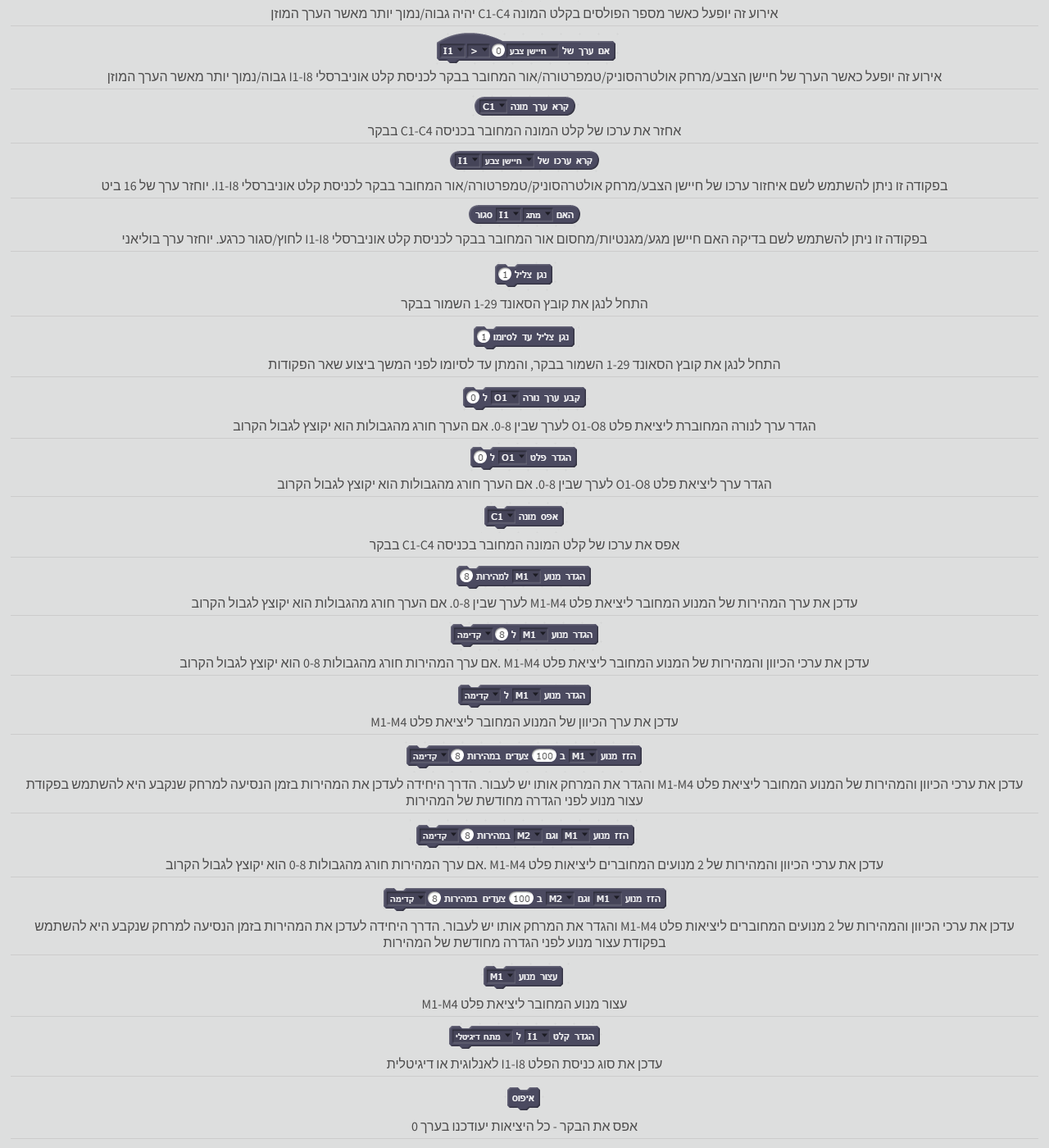
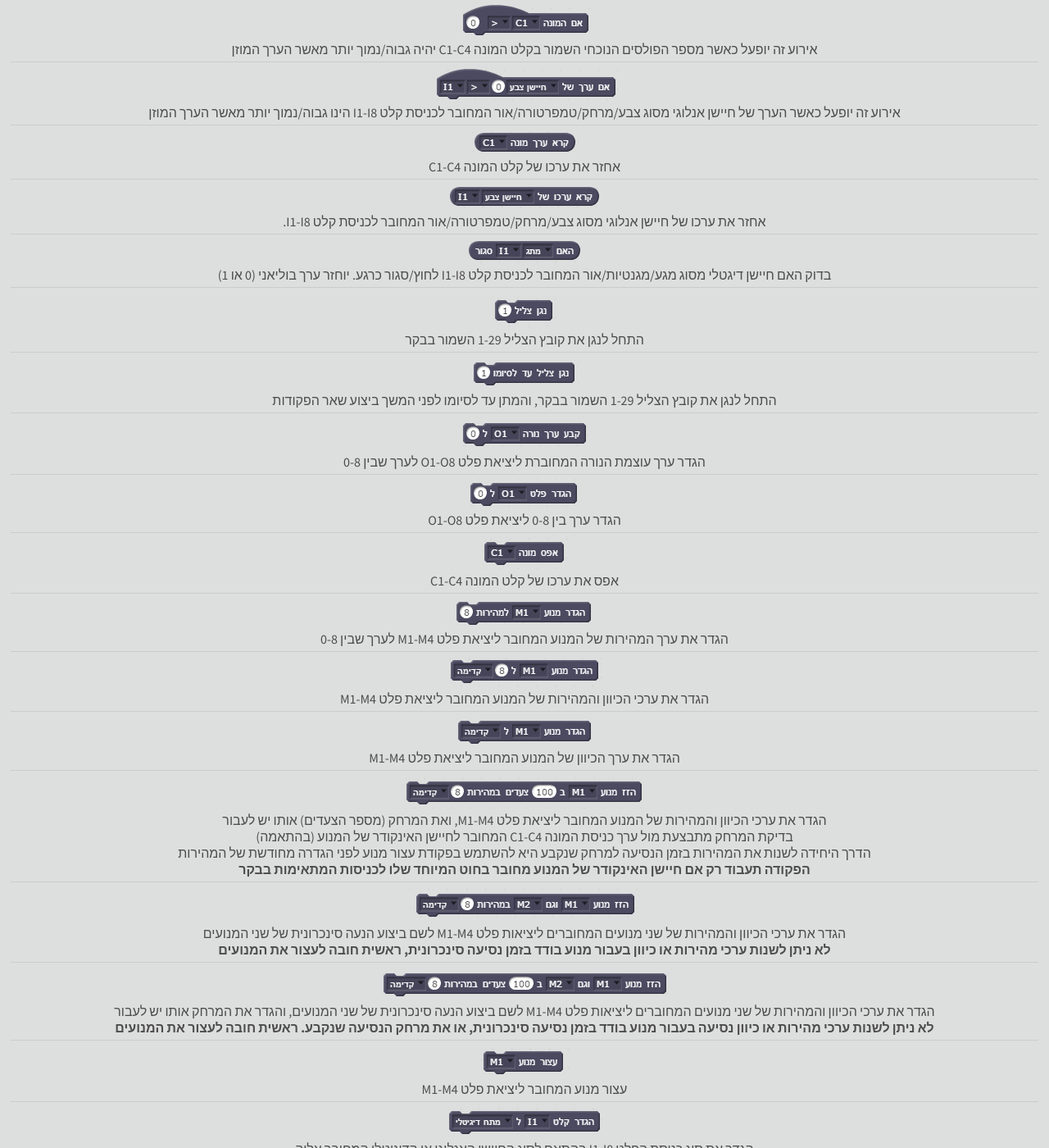
Before and after one commit to adihadas/ftscratch, a Jekyll site: the page index.html, which Jekyll copies as it is, in a window 1280 px wide and 1400 px high, scrolled down 1251 px. Shown: the whole window at 82% size. Built offline with Jekyll 4.4.1, drawn with Linux system fonts in a browser that asks for light colours; some of the changed text lies outside the part shown.

Commit message:
content update

```diff
--- a/index.html
+++ b/index.html
@@ -21,7 +21,6 @@
 	<div id="menu" class="container">
 		<ul>
 			<li><a href="#" title=""><img src="images/logo.jpg"></a></li>
-			<li><a href="#controller" title="">על הבקר</a></li>
 			<li><a href="#setup" title="">הוראות התקנה</a></li>
 			<li><a href="#commands" title="">פקודות הרובוט</a></li>
 			<li><a href="https://adihadas.github.io/ftscratch/workstation.html#main" title="">הקמת עמדת עבודה</a></li>
@@ -34,7 +33,7 @@
 	 <div id="page" class="container">
 	 	<div id="content">
 			 <div class="title">
-			 			<h2 id="controller">ברוכים הבאים מתכנתי Scratchx!</h2>
+			 			<h2>ברוכים הבאים מתכנתי Scratchx!</h2>
 									<span class="byline" >תכנתו את בקר TXT של פישרטקניק בעברית באמצעות ההרחבה</span>
 			</div>
 			<p align="justify"><b>FTScratchTXT</b> הינה הרחבה מאפשרת שימוש בבקר <a href="http://www.fischertechnik.de/en/desktopdefault.aspx/tabid-21/39_read-309/usetemplate-2_column_pano/" target="_blank">ROBOTICS TXT Controller</a> של פישרטקניק במחשבי PC ובלפטופים באמצעות סביבת הפיתוח <a href="http://scratchx.org/" target="_blank">ScratchX</a> הקלה ללימוד, המאפשרת לתכניות המפותחות בה לשלוט במנועים, במנורות ובמגוון חיישנים באמצעות הבקר. <br></p>
@@ -51,7 +50,7 @@
 		<a href="http://scratchx.org/?url=https://adihadas.github.io/ftscratch/src/ext_heb.js#scratch" class="image image-centered img"><img src="images/scratchx-logo.png"  alt="" /></a>
 			<div class="title">
 			<br></br>
-				<h2>4) <a href="http://scratchx.org/?url=https://adihadas.github.io/ftscratch/src/ext_heb.js#scratch"> גלשו אל ההרחבה והתחילו לתכנת!</a></h2>
+				<h2>4) <a href="http://scratchx.org/?url=https://adihadas.github.io/ftscratch/src/ext_heb.js#scratch" target="_blank"> גלשו אל ההרחבה והתחילו לתכנת!</a></h2>
 				<span class="byline"><b><a href="http://scratchx.org/?url=https://adihadas.github.io/ftscratch/src/ext_heb.js#scratch" target="_blank">לגרסה העברית</a></b></span>
 				<span class="byline"><b><a href="http://scratchx.org/?url=https://adihadas.github.io/ftscratch/src/ext_ar.js#scratch" target="_blank">לגרסה הערבית</a></b></span>
 				<span class="byline"><b><a href="http://scratchx.org/?url=https://adihadas.github.io/ftscratch/src/ext.js#scratch" target="_blank">לגרסה האנגלית</a></b></span>
@@ -60,9 +59,9 @@
 		<div class="column2">
 			<a href="bin/FTScratchTXT.exe" class="image image-centered img"><img src="images/ftscratch.png"  alt="" /></a>
 				<div class="title">
-				<h2>3) הורידו את <span style="color: rgb(0, 113, 188);" "font-family: Verdana; text-align: center;"><span style="color: rgb(237, 28, 36);">FT</span>ScratchTXT</span></h2>
-				<span class="byline"><b><a href="bin/FTScratchTXT.exe">הורידו את תוכנת FTSCRATCHTXT המקשרת בין ההרחבה אל הרובוט</a></b></span>
-				<span class="byline">הפעילו את התוכנה! יש להריץ את התוכנה כאשר רוצים להתחבר לרובוט</font></span>
+				<h2>3) הפעילו את <span style="color: rgb(0, 113, 188);" "font-family: Verdana; text-align: center;"><a href="bin/FTScratchTXT.exe"><span style="color: rgb(237, 28, 36);">FT</span>ScratchTXT</span></a></h2>
+				<span class="byline"><b><a href="bin/FTScratchTXT.exe">שמרו לשולחן העבודה את תוכנת FTSCRATCHTXT המקשרת בין ההרחבה אל הרובוט</a></b></span>
+				<span class="byline">הפעילו את התוכנה - <b><b>יש להריץ את התוכנה בכל פעם שרוצים לחבר את הרובוט לסקראץ'</b></b></font></span>
 				</div>
 		</div>
 		<div class="column3">
@@ -76,6 +75,7 @@
 			 <a href="https://adihadas.github.io/ftscratch/workstation.html" class="image image-centered img"><img src="images/robopro packshot.jpg"  alt="" /></a>
 				<div class="title">
 				<h2>1) <a href="https://adihadas.github.io/ftscratch/workstation.html">הקימו סביבת עבודה על גבי המחשב</a></h2>
+				<span class="byline" style="color:rgb(237, 28, 36)"><b>שלב זה הינו חד-פעמי!</b></span>
 				</div>
 		</div>
 	</div>
@@ -87,136 +87,131 @@
 		</div>
 		<div  class="blockDesc">
 <div class="image"><img src="images/onOpenClose.png"></div>
-<div class="text"> אירוע זה יופעל כאשר חיישן מגע/מגנטי/אור
-המחובר בבקר לכניסת קלט אוניברסלי I1-I8 נלחץ/משוחרר או נסגר/נפתח<br>
+<div class="text"> אירוע זה יופעל כאשר חיישן דיגיטלי מסוג מגע/מגנטי/אור
+המחובר בבקר לכניסת קלט I1-I8 נלחץ/משוחרר או נסגר/נפתח<br>
 </div>
 </div>
 <div class="blockDesc">
 <div class="image"><img src="images/onCounter.png"></div>
-<div class="text"> אירוע זה יופעל כאשר מספר הפולסים בקלט
+<div class="text"> אירוע זה יופעל כאשר מספר הפולסים הנוכחי השמור בקלט
 המונה C1-C4 יהיה גבוה/נמוך יותר מאשר הערך המוזן<br>
 </div>
 </div>
 <div class="blockDesc">
 <div class="image"><img src="images/onInput.png"></div>
-<div class="text"> אירוע זה יופעל כאשר הערך של חיישן
-הצבע/מרחק אולטרהסוניק/טמפרטורה/אור המחובר בבקר לכניסת קלט אוניברסלי
-I1-I8 גבוה/נמוך יותר מאשר הערך המוזן<br>
+<div class="text"> אירוע זה יופעל כאשר הערך של חיישן אנלוגי מסוג
+צבע/מרחק/טמפרטורה/אור המחובר לכניסת קלט
+I1-I8 הינו גבוה/נמוך יותר מאשר הערך המוזן<br>
 </div>
 </div>
 <div class="blockDesc">
 <div class="image"><img src="images/getCounter.png"></div>
-<div class="text"> אחזר את ערכו של קלט המונה המחובר בכניסה
-C1-C4 בבקר<br>
+<div class="text"> אחזר את ערכו של קלט המונה
+C1-C4<br>
 </div>
 </div>
 <div class="blockDesc">
 <div class="image"><img src="images/getSensor.png"></div>
-<div class="text"> בפקודה זו ניתן להשתמש לשם איחזור ערכו
-של חיישן הצבע/מרחק אולטרהסוניק/טמפרטורה/אור המחובר בבקר לכניסת קלט
-אוניברסלי I1-I8. יוחזר ערך של 16 ביט<br>
+<div class="text"> אחזר את ערכו
+של חיישן אנלוגי מסוג צבע/מרחק/טמפרטורה/אור המחובר לכניסת קלט I1-I8.<br>
 </div>
 </div>
 <div class="blockDesc">
 <div class="image"><img src="images/isClosed.png"></div>
-<div class="text"> בפקודה זו ניתן להשתמש לשם בדיקה האם
-חיישן מגע/מגנטיות/מחסום אור המחובר בבקר לכניסת קלט אוניברסלי I1-I8
-לחוץ/סגור כרגע. יוחזר ערך בוליאני<br>
+<div class="text"> בדוק האם
+חיישן דיגטלי מסוג מגע/מגנטיות/אור המחובר לכניסת קלט I1-I8
+לחוץ/סגור כרגע. יוחזר ערך בוליאני (0 או 1)<br>
 </div>
 </div>
 <div class="blockDesc">
 <div class="image"><img src="images/doPlaySound.png"></div>
-<div class="text"> התחל לנגן את קובץ הסאונד 1-29 השמור בבקר<br>
+<div class="text"> התחל לנגן את קובץ הצליל 1-29 השמור בבקר<br>
 </div>
 </div>
 <div class="blockDesc">
 <div class="image"><img src="images/doPlaySoundWait.png"></div>
-<div class="text"> התחל לנגן את קובץ הסאונד 1-29 השמור
+<div class="text"> התחל לנגן את קובץ הצליל 1-29 השמור
 בבקר, והמתן עד לסיומו לפני המשך ביצוע שאר הפקודות<br>
 </div>
 </div>
 <div class="blockDesc">
 <div class="image"><img src="images/doSetLamp.png"></div>
-<div class="text"> הגדר ערך לנורה המחוברת ליציאת פלט O1-O8
-לערך שבין 0-8. אם הערך חורג מהגבולות הוא יקוצץ לגבול הקרוב<br>
+<div class="text"> הגדר ערך עוצמת הנורה המחוברת ליציאת פלט O1-O8
+לערך שבין 0-8<br>
 </div>
 </div>
 <div class="blockDesc">
 <div class="image"><img src="images/doSetOutput.png"></div>
-<div class="text"> הגדר ערך ליציאת פלט O1-O8 לערך שבין
-0-8. אם הערך חורג מהגבולות הוא יקוצץ לגבול הקרוב<br>
+<div class="text"> הגדר ערך בין 0-8 ליציאת פלט O1-O8<br>
 </div>
 </div>
 <div class="blockDesc">
 <div class="image"><img src="images/doResetCounter.png"></div>
-<div class="text"> אפס את ערכו של קלט המונה המחובר בכניסה
-C1-C4 בבקר<br>
+<div class="text"> אפס את ערכו של קלט המונה C1-C4<br>
 </div>
 </div>
 <div class="blockDesc">
 <div class="image"><img src="images/doSetMotorSpeed.png"></div>
-<div class="text"> עדכן את ערך המהירות של המנוע המחובר
-ליציאת פלט M1-M4 לערך שבין 0-8. אם הערך חורג מהגבולות הוא יקוצץ לגבול
-הקרוב<br>
+<div class="text"> הגדר את ערך המהירות של המנוע המחובר
+ליציאת פלט M1-M4 לערך שבין 0-8<br>
 </div>
 </div>
 <div class="blockDesc">
 <div class="image"><img src="images/doSetMotorSpeedDir.png"></div>
-<div class="text"> עדכן את ערכי הכיוון והמהירות של המנוע
-המחובר ליציאת פלט M1-M4 .אם ערך המהירות חורג מהגבולות 0-8 הוא יקוצץ
-לגבול הקרוב<br>
+<div class="text">הגדר את ערכי הכיוון והמהירות של המנוע
+המחובר ליציאת פלט M1-M4<br>
 </div>
 </div>
 <div class="blockDesc">
 <div class="image"><img src="images/doSetMotorDir.png"></div>
-<div class="text"> עדכן את ערך הכיוון של המנוע המחובר
+<div class="text">הגדר את ערך הכיוון של המנוע המחובר
 ליציאת פלט M1-M4<br>
 </div>
 </div>
 <div class="blockDesc">
 <div class="image"><img src="images/doSetMotorSpeedDirDist.png"></div>
-<div class="text"> עדכן את ערכי הכיוון והמהירות של המנוע
-המחובר ליציאת פלט M1-M4 והגדר את המרחק אותו יש לעבור. הדרך היחידה לעדכן
+<div class="text">הגדר את ערכי הכיוון והמהירות של המנוע
+המחובר ליציאת פלט M1-M4, ואת המרחק (מספר הצעדים) אותו יש לעבור<br>בדיקת המרחק מתבצעת מול ערך כניסת המונה C1-C4 המחובר לחיישן האינקודר של המנוע (בהתאמה)<br>הדרך היחידה לשנות
 את המהירות בזמן הנסיעה למרחק שנקבע היא להשתמש בפקודת עצור מנוע לפני
-הגדרה מחודשת של המהירות<br>
+הגדרה מחודשת של המהירות<br><b>הפקודה תעבוד רק אם חיישן האינקודר של המנוע מחובר בחוט המיוחד שלו לכניסות המתאימות בבקר</b><br>
 </div>
 </div>
 <div class="blockDesc">
 <div class="image"><img src="images/doSetMotorSpeedDirSync.png"></div>
-<div class="text"> עדכן את ערכי הכיוון והמהירות של 2
-מנועים המחוברים ליציאות פלט M1-M4 .אם ערך המהירות חורג מהגבולות 0-8 הוא
-יקוצץ לגבול הקרוב<br>
+<div class="text">הגדר את ערכי הכיוון והמהירות של שני
+מנועים המחוברים ליציאות פלט M1-M4 לשם ביצוע הנעה סינכרונית של שני המנועים<br><b>לא ניתן לשנות ערכי מהירות או כיוון בעבור מנוע בודד בזמן נסיעה סינכרונית,  ראשית חובה לעצור את המנועים</b><br>
 </div>
 </div>
 <div class="blockDesc">
 <div class="image"><img src="images/doSetMotorSpeedDirDistSync.png"></div>
-<div class="text"> עדכן את ערכי הכיוון והמהירות של 2
-מנועים המחוברים ליציאות פלט M1-M4 והגדר את המרחק אותו יש לעבור. הדרך
-היחידה לעדכן את המהירות בזמן הנסיעה למרחק שנקבע היא להשתמש בפקודת עצור
-מנוע לפני הגדרה מחודשת של המהירות<br>
+<div class="text">הגדר את ערכי הכיוון והמהירות של שני
+מנועים המחוברים ליציאות פלט M1-M4 לשם ביצוע הנעה סינכרונית של שני המנועים, והגדר את המרחק אותו יש לעבור<br><b>לא ניתן לשנות ערכי מהירות או כיוון נסיעה בעבור מנוע בודד בזמן נסיעה סינכרונית, או את מרחק הנסיעה שנקבע. ראשית חובה לעצור את המנועים</b>
 </div>
 </div>
 <div class="blockDesc">
 <div class="image"><img src="images/doStopMotor.png"></div>
-<div class="text"> עצור מנוע המחובר ליציאת פלט M1-M4<br>
+<div class="text"> עצור מנוע המחובר ליציאת פלט M1-M4
 </div>
 </div>
 <div class="blockDesc">
 	<div class="image"><img src="images/doConfigureInput.png"></div>
-<div class="text"> עדכן את סוג כניסת הפלט I1-I8 לאנלוגית
-או דיגיטלית<br>
+	<div class="text">הגדר את סוג כניסת הפלט I1-I8 בהתאם לסוג החיישן האנלוגי
+או הדיגיטלי המחובר אליה<br>
+<b>מתח דיגיטל</b>י - חיישן מזהה מסלול (IR)<br>
+<b>התנגדות דיגיטלית</b> - חיישן מגע (מתג), חיישן אור (מחסום אור), חיישן מגנטיות<br>
+<b>מתח אנלוגי</b> - חיישן צבע<br>
+<b>התנגדות אנלוגית</b> - חיישן טמפרטורה, חיישן אור<br>
+<b>אולטרהסוניק</b> - חיישן מרחק
 	</div>
 </div>
 	  <div class="blockDesc">
 	  <div class="image"><img src="images/reset.png"></div>
-<div class="text"> אפס את הבקר - כל היציאות יעודכנו בערך 0
+	  	   <div class="text"> אפס את הבקר - כל ערכי כניסות הקלט ויציאות הפלט יאותחלו<br>
+		   	מומלץ לא להשתמש בפקודה באמצע ריצת התכנית כי זמן הביצוע של התהליך עלול לחפוף לפקודות ההמשך שאחריו ולשבשן
 	  </div>
-
 </div>
 </div>
 </br>
-
-
 <div id="featured-wrapper">
 		<div id="contactus" class="major">
 			<h2>צרו קשר</h2>
@@ -224,7 +219,8 @@
 				<ul class="contact">
 					<li><a href="mailto:adi@itec.co.il" class="icon"><img src="images/email-icon-small.png"></a></li>
 					<li><a href="https://www.facebook.com/ftIsrael/" class="icon"><img src="images/fb.png"></a></li>
-					<li><a href="https://www.youtube.com/channel/UCRiu0a_2RyDZGceSzJyKazw" class="icon"><img src="images/youtube.png"></a></li>
+					<li><a href="https://www.youtube.com/channel/UCRiu0a_2RyDZGceSzJyKazw" class="icon"><img src="images/youtube.png"></a></li><br>
+					שלחו לנו דוא"ל, פנו אלינו בדף הפייסבוק והתעדכנו בסרטוני ההדרכה שאנו מפרסמים בערוץ היוטיוב שלנו
 				</ul>
 			</div>
 </div></body>
```
Also changed, not shown: workstation.html (+25 -14 lines). Lines whose indentation alone changed are shown as unchanged.
